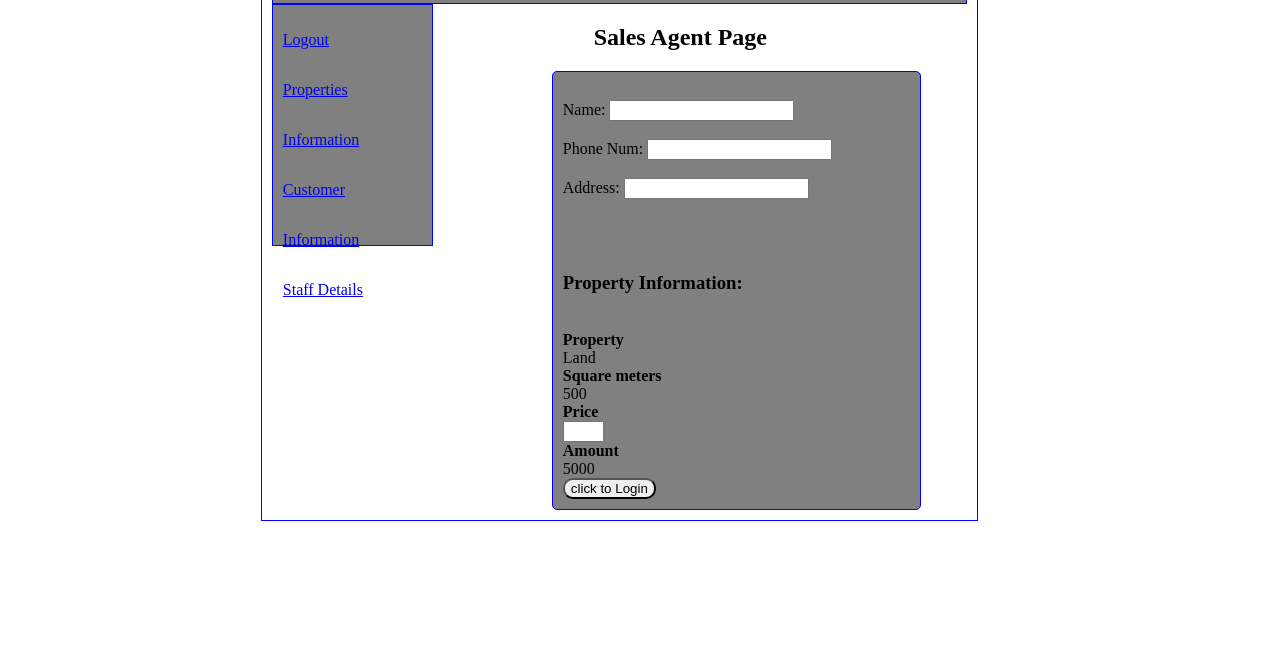
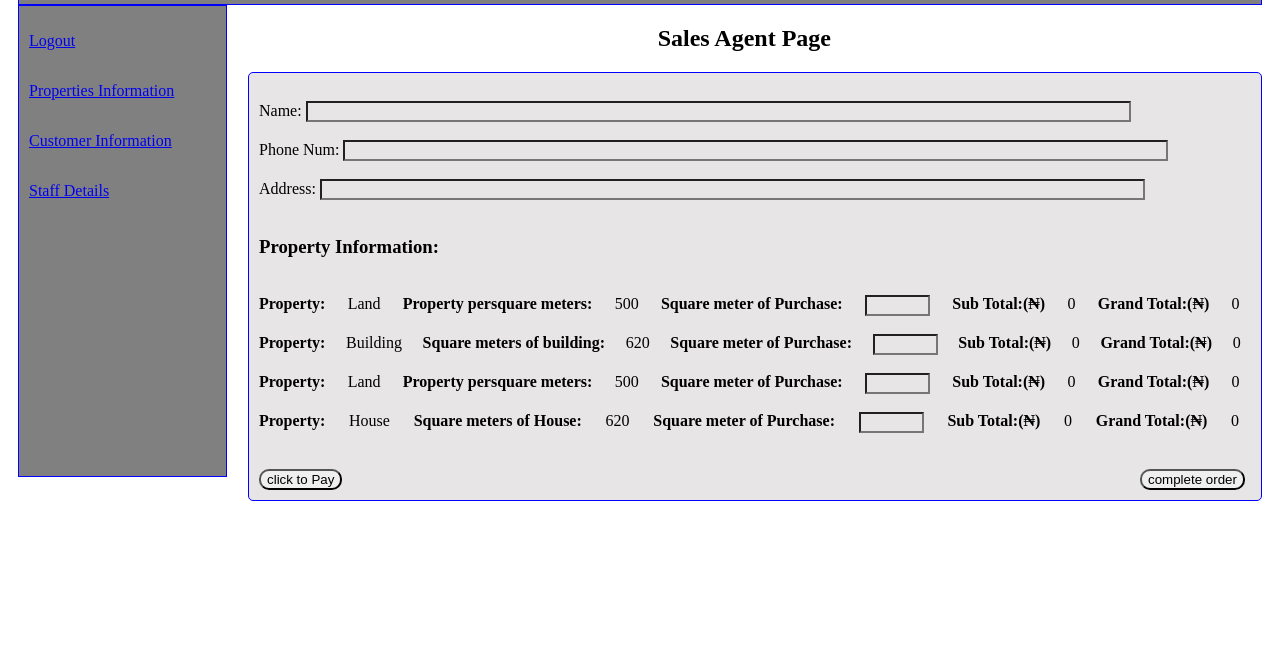
Before and after one commit to kaylezy/BIP-Inventory.io, a plain HTML site: page salesagent.html in a window 1280 px wide. Shown: the part 143-800 px from the top of the page. Drawn offline with Linux system fonts and the light colour scheme.

Commit message:
finish working on the rolls

```diff
--- a/salesagent.html
+++ b/salesagent.html
@@ -8,9 +8,9 @@
 </head>
 <style>
      .container{
-             margin-left: 20%;
+             /* margin-left: 20%;
              width: 55%;
-             border: 1px solid blue;
+             border: 1px solid blue; */
              padding: 10px;
         }
 
@@ -21,8 +21,8 @@
     }
 
     .logo img{
-        width: 15%;
-        height: 15%;
+        width: 10%;
+        height: 10%;
     }
 
     img:hover{
@@ -44,7 +44,7 @@
     .information-page ul li{
         display: inline;
         padding: 2px;
-        margin-left: 70px;
+        margin-left: 150px;
         border: 1px solid gray;
     }
 
@@ -58,8 +58,8 @@
     .Side-list{
         float: left;
         padding: 10px;
-        width:20%;
-        height: 220px;
+        width:15%;
+        height: 450px;
         background-color: gray;
         border: 1px solid blue;
     }
@@ -69,34 +69,57 @@
     }
 
     .Sign-up h2{
-        text-align: right;
-        margin-right: 200px;
+        text-align: center;
+        /* margin-right: 200px; */
     }
 
     .forms{
-        width: 50%;
         text-align: left;
-        background-color: gray;
+        background-color: rgb(231, 229, 229);
         padding: 10px;
-        margin-left: 280px;
+        margin-left: 230px;
         border-radius: 5px;
         border:1px solid blue;
+
     }
 
     button{
-        text-align: center;
+        text-align: right;
         border-radius: 10px;
         }
+
+
+    #box{
+        display:flex;
+        justify-content: space-between;
+
+        }
+
+    input{
+        background: transparent !important}
+
 
 </style>
 
 <script>
 
-    function doInventory(){
-        var square-mts = parseInt(document.getElementById('square-mts').innerHTML);
-        alert (square-mts);
+    function doInventory(property,ppsm,sop,subtotal,grandtotal){
+        var ppsm = parseInt(document.getElementById(ppsm).innerHTML);
+        var sop = parseInt(document.getElementById(sop).value);
 
+        var total = ppsm * sop;
+        var vat = (5 * total)/100;
+        var cofo = (15 * total)/100;
+
+        document.getElementById(subtotal).innerHTML = total;
+        document.getElementById(grandtotal).innerHTML = total + vat + cofo;
     }
+
+
+    window.onload=function(){
+        alert('Done Loading! you may continue')
+    }
+
 </script>
 
 <body>
@@ -138,42 +161,139 @@
         <div class="forms">
             <form action="">
                 <br>
-               Name: <input type="Username"> <br> <br>
-               Phone Num: <input type="password"> <br> <br>
-               Address: <input type="password"> <br> <br>
+               Name: <input type="Username" size="100"> <br> <br>
+               Phone Num: <input type="password"size="100"> <br> <br>
+               Address: <input type="password"size="100"> <br> <br>
                </form>
-                <br> <br>
 
                 <h3>Property Information:</h3> <br>
 
-                <strong>Property</strong> <br>
+                <!-- this is line box one -->
+            <div id="box">
+                <strong>Property:</strong> <br>
             <span id="property">Land</span>
 
             <br>
 
-            <strong>Square meters</strong> <br>
-            <span id="square-mts">500</span>
+            <strong>Property persquare meters:</strong> <br>
+            <span id="ppsm">500</span>
 
             <br>
 
-            <strong>Price</strong> <br>
-            <input onclick="doInventory()" type="text" name="box1" size="2">
+            <strong>Square meter of Purchase:</strong> <br>
+            <input onkeyup="doInventory('property','ppsm','sop','subtotal','grandtotal')" type="text" id="sop" size="5">
 
                <br>
 
-            <strong>Amount</strong> <br>
-            <span id="amount">5000</span>
+               <strong>Sub Total:(&#8358;)</strong> <br>
+            <span id="subtotal">0</span>
 
             <br>
 
-            <button type="submit" class="btn" onclick="doInventory">
-                click to Login
+            <strong>Grand Total:(&#8358;)</strong> <br>
+            <span id="grandtotal">0</span>
+
+            <br>
+        </div>
+        <br>
+
+        <!-- this is line box two -->
+        <div id="box">
+            <strong>Property:</strong> <br>
+        <span id="property_1">Building</span>
+
+        <br>
+
+        <strong>Square meters of building:</strong> <br>
+        <span id="ppsm_1">620</span>
+
+        <br>
+
+        <strong>Square meter of Purchase:</strong> <br>
+        <input onkeyup="doInventory('property_1','ppsm_1','sop_1','subtotal_1','grandtotal_1')" type="text" id="sop_1" size="5">
+
+           <br>
+
+           <strong>Sub Total:(&#8358;)</strong> <br>
+        <span id="subtotal_1">0</span>
+
+        <br>
+
+        <strong>Grand Total:(&#8358;)</strong> <br>
+        <span id="grandtotal_1">0</span>
+
+        <br>
+    </div>
+    <br>
+        <!-- this is line box three -->
+        <div id="box">
+            <strong>Property:</strong> <br>
+        <span id="property_2">Land</span>
+
+        <br>
+
+        <strong>Property persquare meters:</strong> <br>
+        <span id="ppsm_2">500</span>
+
+        <br>
+
+        <strong>Square meter of Purchase:</strong> <br>
+        <input onkeyup="doInventory('property_2','ppsm_2','sop_2','subtotal_2','grandtotal_2')" type="text" id="sop_2" size="5">
+
+           <br>
+
+           <strong>Sub Total:(&#8358;)</strong> <br>
+        <span id="subtotal_2">0</span>
+
+        <br>
+
+        <strong>Grand Total:(&#8358;)</strong> <br>
+        <span id="grandtotal_2">0</span>
+
+        <br>
+    </div>
+
+    <br>
+<!-- this is line box four -->
+    <div id="box">
+        <strong>Property:</strong> <br>
+    <span id="property_3">House</span>
+
+    <br>
+
+    <strong>Square meters of House:</strong> <br>
+    <span id="ppsm_3">620</span>
+
+    <br>
+
+    <strong>Square meter of Purchase:</strong> <br>
+    <input onkeyup="doInventory('property_3','ppsm_3','sop_3','subtotal_3','grandtotal_3')" type="text" id="sop_3" size="5">
+
+    <br>
+
+    <strong>Sub Total:(&#8358;)</strong> <br>
+    <span id="subtotal_3">0</span>
+
+    <br>
+
+    <strong>Grand Total:(&#8358;)</strong> <br>
+    <span id="grandtotal_3">0</span>
+
+<br>
+</div>
+
+    <br> <br>
+            <button type="submit" class="btn">
+                click to Pay
+            </button>
+
+            <button type="submit" onclick="window.print()" style="text-align: right; margin-left: 80%">
+                complete order
             </button>
 
         </div>
 
 
-
     </div>
 </body>
 </html>
```
